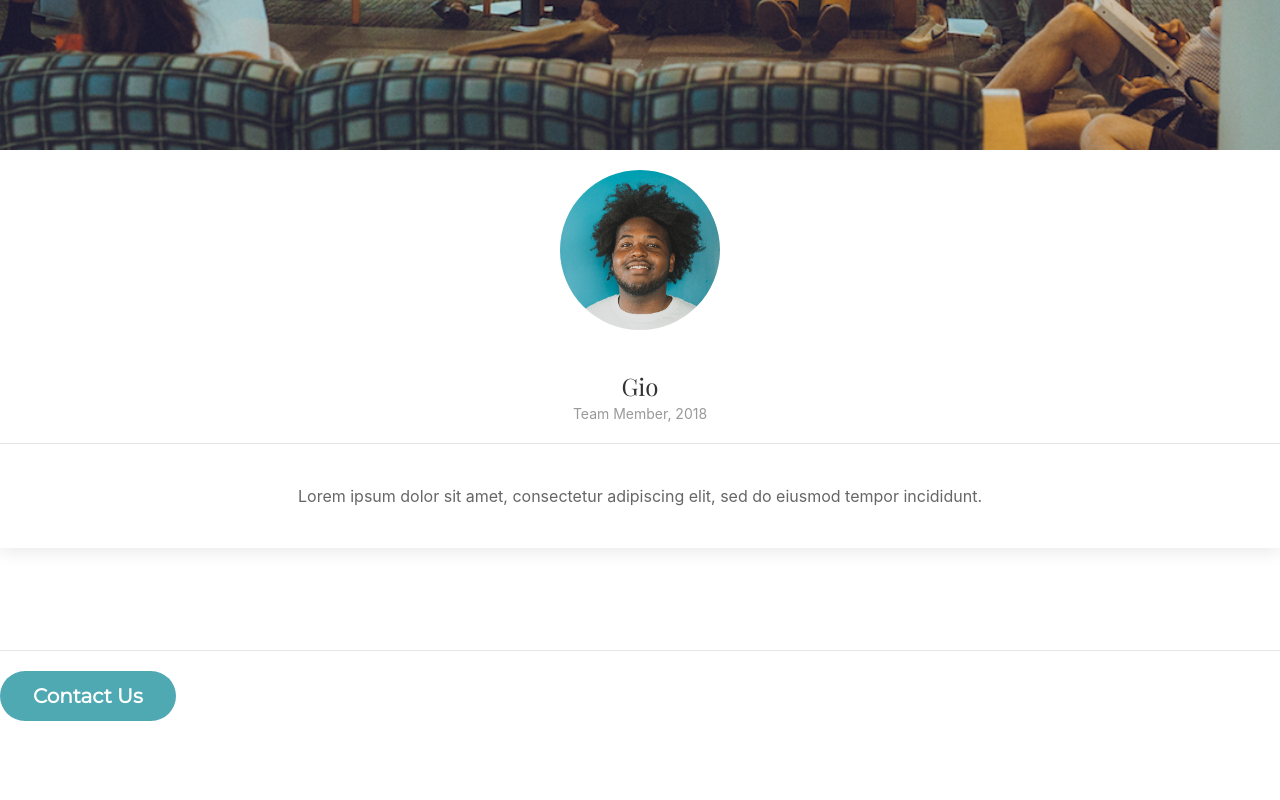
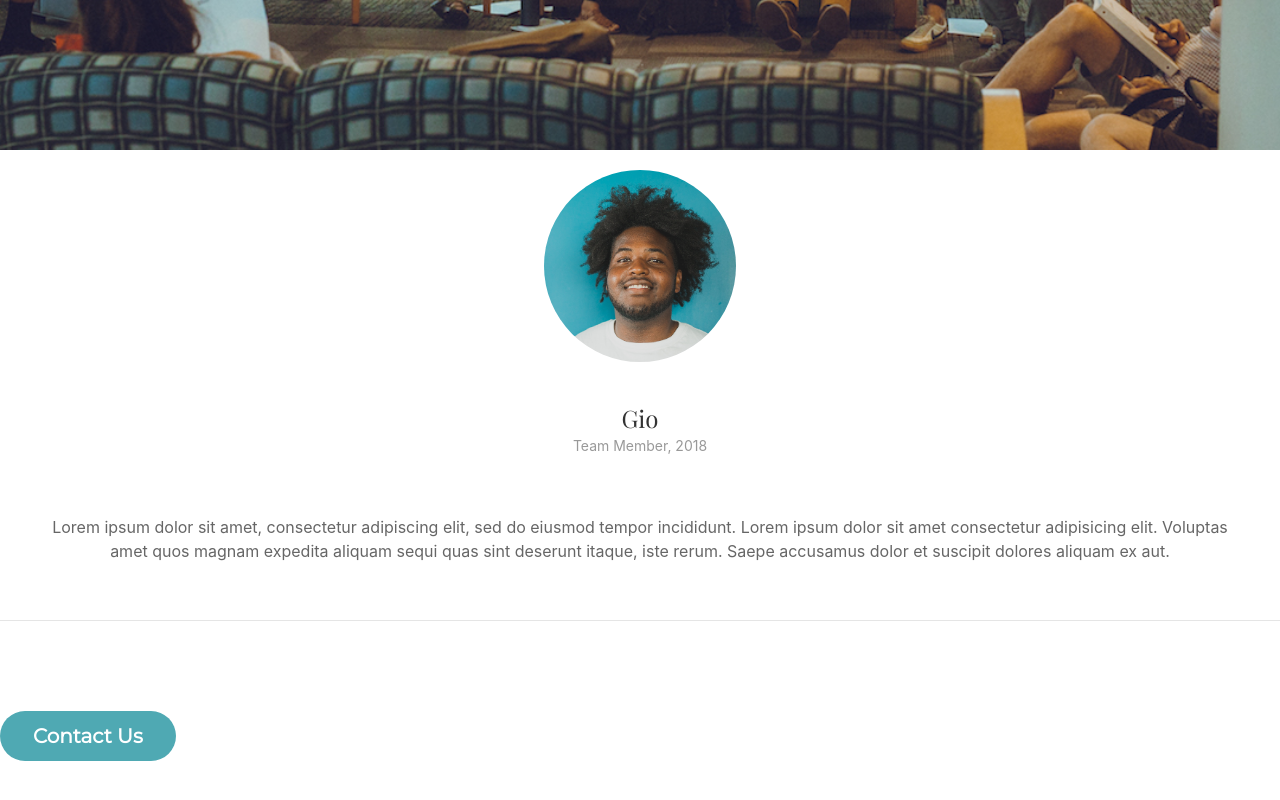
Before and after one commit to abigailjxn/navigators-scs, a plain HTML site: page index.html in a window 1280 px wide. Shown: the part 758-1558 px from the top of the page. Before the commit the page ends 1485 px from the top, so only its background shows below. Drawn offline with nearby package versions, Linux system fonts and the light colour scheme; a script that the page names is missing.

Commit message:
corrected card sizing

```diff
--- a/index.html
+++ b/index.html
@@ -50,9 +50,9 @@
 
             <div class="uk-position-relative uk-visible-toggle uk-dark" tabindex="-1" uk-slideshow="animation: fade; autoplay-interval: 2000; pause-on-hover: true; ratio:false">
 
-                <ul class="uk-slideshow-items" uk-height-viewport="offset-top: true; offset-bottom: 40">
+                <ul class="uk-slideshow-items uk-height-large">
                     <li>
-                        <div class="uk-card uk-card-default uk-width-1-1@s">
+                        <div class="uk-card uk-card-hover uk-width-1-1@s">
                             <div class="uk-card-header">
                                 <div class="uk-grid-small uk-flex-middle uk-text-center" uk-grid>
 
@@ -65,18 +65,19 @@
                             </div>
                             <div class="uk-card-body uk-text-center">
                                 <p>Lorem ipsum dolor sit amet, consectetur adipiscing elit, sed do eiusmod tempor
-                                    incididunt.</p>
+                                    incididunt. Lorem ipsum dolor sit amet consectetur adipisicing elit. Voluptas amet quos magnam expedita aliquam sequi quas sint deserunt itaque, iste rerum. Saepe accusamus dolor et suscipit dolores aliquam ex aut.</p>
                             </div>
                         </div>
 
                     </li>
                     <li>
-                        <div class="uk-card uk-card-default uk-width-1-1@s">
+                        <div class="uk-card uk-card-hover uk-width-1-1@s">
                             <div class="uk-card-header">
                                 <div class="uk-grid-small uk-flex-middle uk-text-center" uk-grid>
 
                                     <div class="uk-width-expand uk-text-center">
-                                        <img id="testamonial-1" class="uk-border-circle" src="./assets/img/jayda.jpg" alt="">
+                                        <img id="testamonial-1" class="uk-border-circle" src="./assets/img/jayda.jpg"
+                                            alt="">
                                         <h3 class="uk-card-title uk-margin-remove-bottom">Jada</h3>
                                         <p class="uk-text-meta uk-margin-remove-top">Team Member, 2018</p>
                                     </div>
@@ -90,12 +91,13 @@
 
                     </li>
                     <li>
-                        <div class="uk-card uk-card-default uk-width-1-1@s">
+                        <div class="uk-card uk-card-hover uk-width-1-1@s">
                             <div class="uk-card-header">
                                 <div class="uk-grid-small uk-flex-middle uk-text-center" uk-grid>
 
                                     <div class="uk-width-expand uk-text-center">
-                                        <img id="testamonial-1" class="uk-border-circle" src="./assets/img/elizabeth-adrien.jpg" alt="">
+                                        <img id="testamonial-1" class="uk-border-circle" src="./assets/img/elizabeth-adrien.jpg"
+                                            alt="">
                                         <h3 class="uk-card-title uk-margin-remove-bottom">Elizabeth and Adrien</h3>
                                         <p class="uk-text-meta uk-margin-remove-top">Team Members, 2018</p>
                                     </div>
@@ -122,8 +124,10 @@
     <hr>
 
     <!-- /////TYPEFORM SURVEY///// -->
-    <section>
-            <a class="typeform-share button" href="https://abigailjackson.typeform.com/to/YXRIvT" data-mode="popup" style="display:inline-block;text-decoration:none;background-color:#4FA9B3;color:white;cursor:pointer;font-family:Montserrat,Arial,sans-serif;font-size:20px;line-height:50px;text-align:center;margin:0;height:50px;padding:0px 33px;border-radius:25px;max-width:100%;white-space:nowrap;overflow:hidden;text-overflow:ellipsis;font-weight:bold;-webkit-font-smoothing:antialiased;-moz-osx-font-smoothing:grayscale;" target="_blank">Contact Us </a> <script> (function() { var qs,js,q,s,d=document, gi=d.getElementById, ce=d.createElement, gt=d.getElementsByTagName, id="typef_orm_share", b="https://embed.typeform.com/"; if(!gi.call(d,id)){ js=ce.call(d,"script"); js.id=id; js.src=b+"embed.js"; q=gt.call(d,"script")[0]; q.parentNode.insertBefore(js,q) } })() </script>
+    <section class="uk-section">
+        <a class="typeform-share button" href="https://abigailjackson.typeform.com/to/YXRIvT" data-mode="popup" style="display:inline-block;text-decoration:none;background-color:#4FA9B3;color:white;cursor:pointer;font-family:Montserrat,Arial,sans-serif;font-size:20px;line-height:50px;text-align:center;margin:0;height:50px;padding:0px 33px;border-radius:25px;max-width:100%;white-space:nowrap;overflow:hidden;text-overflow:ellipsis;font-weight:bold;-webkit-font-smoothing:antialiased;-moz-osx-font-smoothing:grayscale;"
+            target="_blank">Contact Us </a>
+        <script> (function () { var qs, js, q, s, d = document, gi = d.getElementById, ce = d.createElement, gt = d.getElementsByTagName, id = "typef_orm_share", b = "https://embed.typeform.com/"; if (!gi.call(d, id)) { js = ce.call(d, "script"); js.id = id; js.src = b + "embed.js"; q = gt.call(d, "script")[0]; q.parentNode.insertBefore(js, q) } })() </script>
     </section>
 
 
--- a/style.css
+++ b/style.css
@@ -6,11 +6,15 @@ body {
     font-family: 'Montserrat', sans-serif;
 }
 
+/* .uk-slideshow-items {
+    height: 100%;
+} */
+
 #crown-logo {
     width: 10em;
 }
 
 #testamonial-1 {
-    height: 10em;
-    width: 10em
+    height: 12em;
+    width: 12em
 }
```
